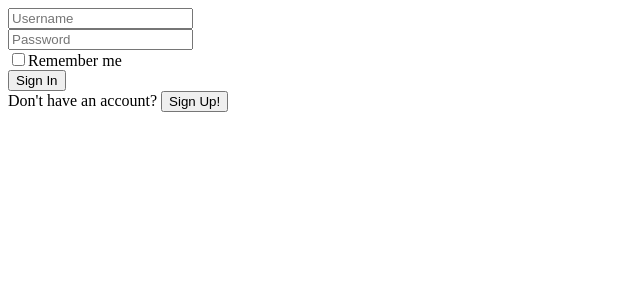
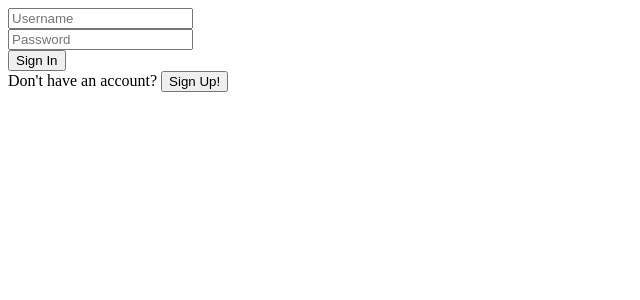
Before and after one commit to paleaura01/cosmostrollboxnext, a Next.js app: page /signin in a window 1280 px wide. Shown: the top 300 px of the page, without its empty margins (0-640 px from the left). Built offline with nearby package versions, Linux system fonts and the light colour scheme; no server answers; what aws-amplify would draw is missing.

Commit message:
dont remember me checkbox stuff

```diff
--- a/src/pages/signin.tsx
+++ b/src/pages/signin.tsx
@@ -7,7 +7,6 @@ const SignIn = () => {
   const [password, setPassword] = useState('');
   const [email, setEmail] = useState('');
   const [confirmationCode, setConfirmationCode] = useState('');
-  const [rememberMe, setRememberMe] = useState(false);
   const [isSignIn, setIsSignIn] = useState(true);
   const [isLoading, setIsLoading] = useState(false);
   const router = useRouter();
@@ -28,16 +27,12 @@ const SignIn = () => {
     setConfirmationCode(event.target.value);
   };
 
-  const handleRememberMeChange = (event) => {
-    setRememberMe(event.target.checked);
-  };
-
   const handleSubmit = async (event) => {
     event.preventDefault();
     setIsLoading(true);
     try {
       if (isSignIn) {
-        await Auth.signIn(username, password, rememberMe ? 'user' : undefined);
+        await Auth.signIn(username, password);
         router.push('/trollbox');
       } else {
         const signUpResult = await Auth.signUp({
@@ -110,18 +105,6 @@ onChange={handleConfirmationCodeChange}
 <button onClick={handleConfirmSignUp}>Confirm Sign Up</button>
 </div>
 )}
-{isSignIn && (
-<div>
-<input
-type="checkbox"
-checked={rememberMe}
-onChange={handleRememberMeChange}
-id="remember-me"
-         />
-<label htmlFor="remember-me">Remember me</label>
-<br />
-</div>
-)}
 <button type="submit">{isSignIn ? 'Sign In' : 'Sign Up'}</button>
 </form>
 {isSignIn ? (
```
